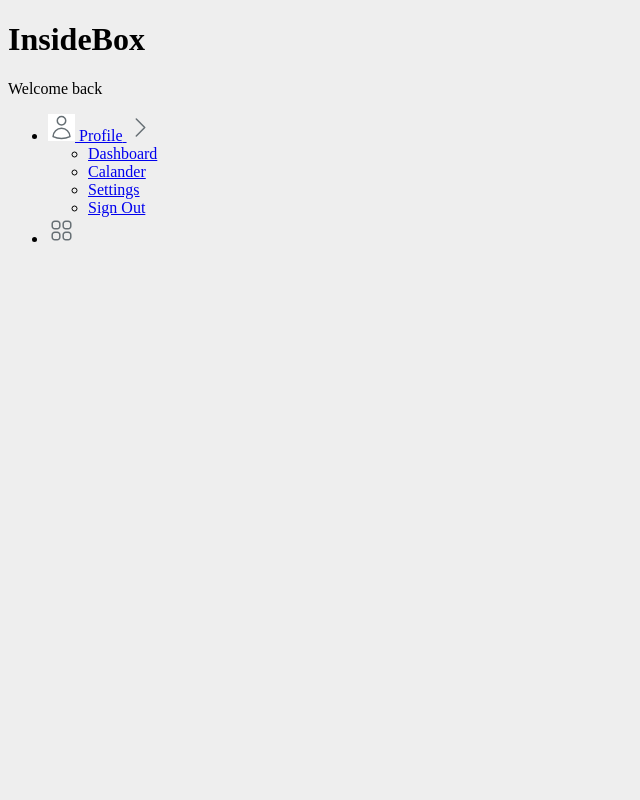
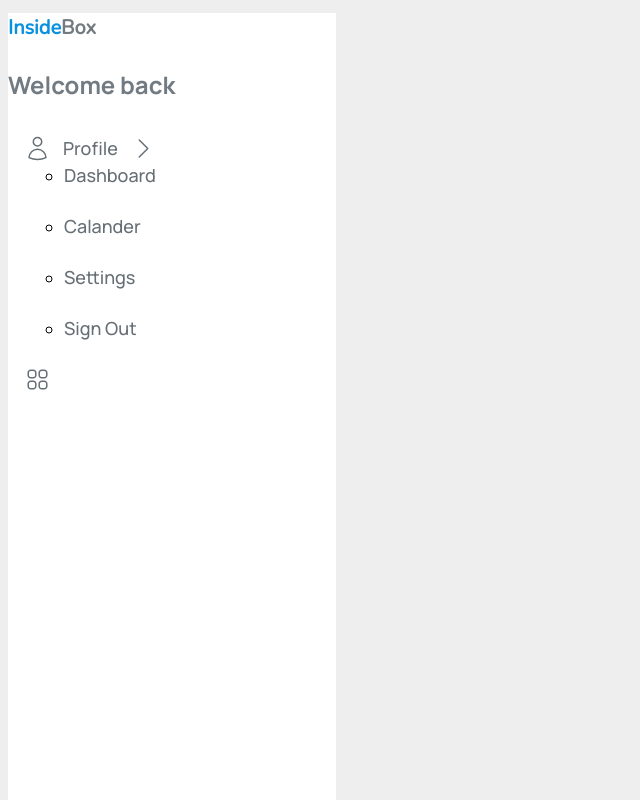
Before and after one commit to dmit-1530/assignment4-Prominimello, a plain HTML site: page insidebox (1)/index.html in a window 1280 px wide. Shown: the top 800 px of the page, without its empty margins (0-640 px from the left). Drawn offline with nearby package versions, Linux system fonts and the light colour scheme.

Commit message:
css before dropdown
Updated background color and added font styles for various elements.

```diff
--- a/insidebox (1)/css/styles.css
+++ b/insidebox (1)/css/styles.css
@@ -1,3 +1,51 @@
 body {
-    background-color: #eee;
+    background-color: #eeeeee;
+    font-family: "Manrope", sans-serif;
 }
+.sidebar {
+    width: 328px;
+    height: 1024px;
+    background-color: #ffffff;
+}
+h1 {
+    font-family:"Nunito", sans-serif;
+    font-weight: 700;
+    font-size: 20px;
+    letter-spacing: -3%;
+    line-height: 150%;
+    color: #727b81;
+}
+h1 span {
+    color: #0a91de;
+}
+.welcome {
+    font-size: 24px;
+    font-weight: 700;
+    line-height: 150%;
+    color: #727b81;
+}
+.menu {
+    list-style: none;
+    padding: 0;
+    margin: 32px 0 0 16px;
+}
+.menu li {
+    margin-bottom: 24px;
+}
+.menu a {
+    display: flex;
+    align-items: center;
+    gap: 12px;
+    text-decoration: none;
+    color: #666f74;
+    font-size: 18px;
+    font-weight: 500;
+    line-height: 150%;
+}
+.menu img {
+    width: 27px;
+    height: 27px;
+}
+.has-drop {
+    position: relative;
+}
```
